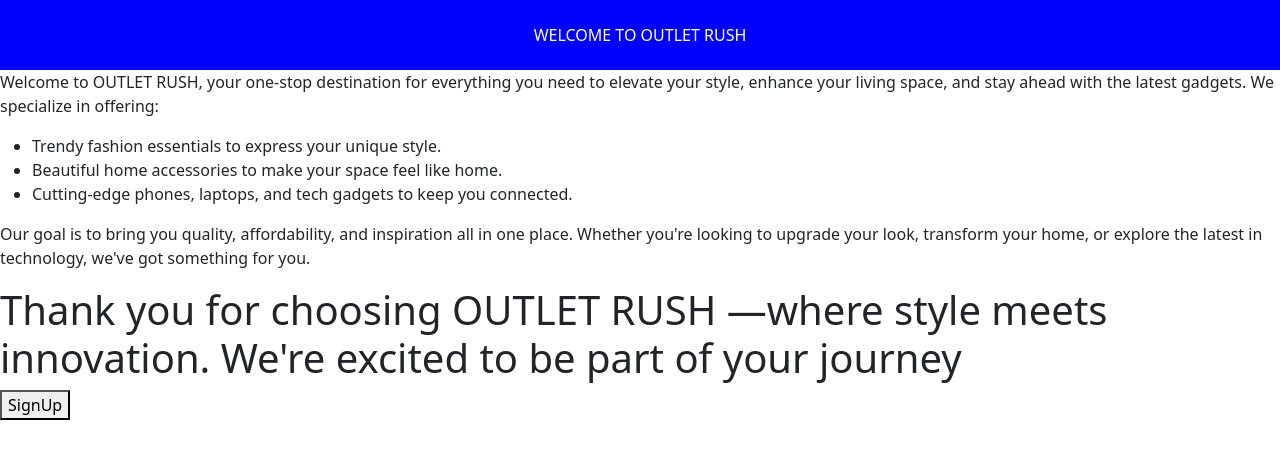
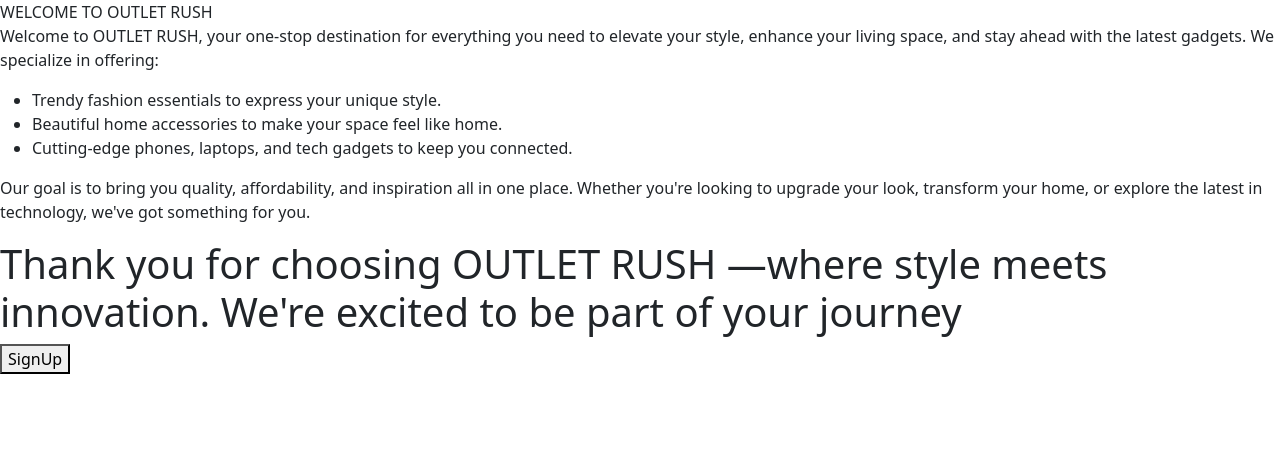
Before and after one commit to ADEDANCE/OUTLET-RUSH, a React (Vite) app: page / in a window 1280 px wide. Shown: the top 458 px of the page. Built offline with nearby package versions, Linux system fonts and the light colour scheme.

Commit message:
style the Navber

```diff
--- a/src/style/style.css
+++ b/src/style/style.css
@@ -1,9 +1,15 @@
-nav {
+.Navbar {
     background-color : blue;
     height: 70px;
-    text-align: center;
     color: white;
+    align-items: center;
+}
+
+.Navitem {
+    list-style: none;
     display: flex;
+    gap: 50px;
+    align-items: center;
     justify-content: center;
     align-items: center;
 }
```
